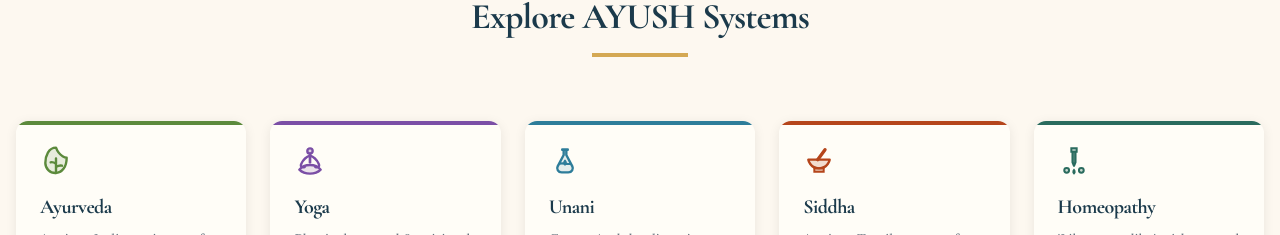
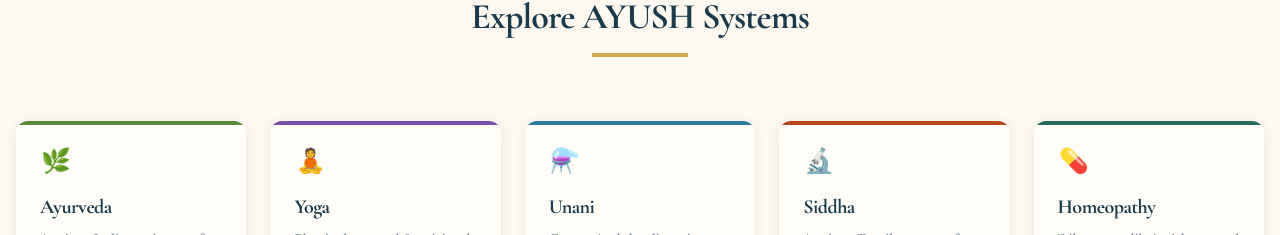
Before and after one commit to ShubhamGangari/AyushLine1, a React (Vite) app: page / in a window 1280 px wide. Shown: the part 1229-1464 px from the top of the page. Built offline with nearby package versions, Linux system fonts and the light colour scheme; no server answers; the database is empty.

Commit message:
Use universal high-definition system emojis for Ayurveda, Yoga, Unani, Siddha, and Homeopathy with dynamic proportional scaling

```diff
--- a/src/components/ui/SystemIcons.tsx
+++ b/src/components/ui/SystemIcons.tsx
@@ -5,144 +5,74 @@
   size?: number;
 }
 
-// 1. Ayurveda Icon - Healing Botanical Leaf with Veins
+const getEmojiClass = (className: string) => {
+  let fontSize = 'text-2xl'; // default size for w-8 / h-8
+  if (className.includes('w-16') || className.includes('h-16') || className.includes('w-12') || className.includes('h-12')) {
+    fontSize = 'text-4xl sm:text-5xl';
+  } else if (className.includes('w-6') || className.includes('h-6') || className.includes('w-5') || className.includes('h-5')) {
+    fontSize = 'text-xl';
+  } else if (className.includes('w-10') || className.includes('h-10')) {
+    fontSize = 'text-3xl';
+  }
+  return `inline-flex items-center justify-center leading-none select-none ${fontSize} ${className}`;
+};
+
+// 1. Ayurveda Icon - 🌿 Herbal Leaf
 export const AyurvedaIcon: React.FC<IconProps> = ({ className = "w-8 h-8", size }) => (
-  <svg
-    viewBox="0 0 24 24"
-    fill="none"
-    xmlns="http://www.w3.org/2000/svg"
-    className={className.includes('text-') ? className : `text-[#5C8A3C] ${className}`}
-    width={size}
-    height={size}
+  <span
+    className={getEmojiClass(className)}
+    style={size ? { fontSize: `${size}px`, width: `${size}px`, height: `${size}px` } : undefined}
+    role="img"
+    aria-label="Ayurveda"
   >
-    <path
-      d="M12 2C6.5 2 4 8 4 13.5C4 17.6 7.4 21 11.5 21C16.5 21 20 16.5 20 9.5C20 9.5 14.5 9 12 2Z"
-      fill="currentColor"
-      fillOpacity="0.15"
-      stroke="currentColor"
-      strokeWidth="1.8"
-      strokeLinejoin="round"
-    />
-    <path
-      d="M12 21V10M12 14C9.5 12.5 8 13 8 13M12 16.5C14.5 15 16.5 15.5 16.5 15.5"
-      stroke="currentColor"
-      strokeWidth="1.8"
-      strokeLinecap="round"
-    />
-  </svg>
+    🌿
+  </span>
 );
 
-// 2. Yoga Icon - Meditating Person in Padmasana (Lotus Posture)
+// 2. Yoga Icon - 🧘 Person in Lotus Meditation Position
 export const YogaIcon: React.FC<IconProps> = ({ className = "w-8 h-8", size }) => (
-  <svg
-    viewBox="0 0 24 24"
-    fill="none"
-    xmlns="http://www.w3.org/2000/svg"
-    className={className.includes('text-') ? className : `text-[#7B4FA6] ${className}`}
-    width={size}
-    height={size}
+  <span
+    className={getEmojiClass(className)}
+    style={size ? { fontSize: `${size}px`, width: `${size}px`, height: `${size}px` } : undefined}
+    role="img"
+    aria-label="Yoga"
   >
-    {/* Yogi Head / Crown Aura */}
-    <circle cx="12" cy="4.5" r="2" fill="currentColor" fillOpacity="0.25" stroke="currentColor" strokeWidth="1.8" />
-
-    {/* Torso & Spine */}
-    <path d="M12 6.5V13" stroke="currentColor" strokeWidth="2" strokeLinecap="round" />
-
-    {/* Arms in Gyan Mudra resting on knees */}
-    <path d="M12 8C9.5 8.8 7 11 5.5 14C4.5 16 6 17 8 16.5" stroke="currentColor" strokeWidth="1.8" strokeLinecap="round" />
-    <path d="M12 8C14.5 8.8 17 11 18.5 14C19.5 16 18 17 16 16.5" stroke="currentColor" strokeWidth="1.8" strokeLinecap="round" />
-
-    {/* Lotus Crossed Legs Base */}
-    <path
-      d="M4 18.5C6 16 9 15 12 15C15 15 18 16 20 18.5C18 20.5 15 21.5 12 21.5C9 21.5 6 20.5 4 18.5Z"
-      fill="currentColor"
-      fillOpacity="0.15"
-      stroke="currentColor"
-      strokeWidth="1.8"
-      strokeLinejoin="round"
-    />
-  </svg>
+    🧘
+  </span>
 );
 
-// 3. Unani Icon - Hikmat Apothecary Flask & Decoction Leaf
+// 3. Unani Icon - ⚗️ Alembic Alchemy / Extract Flask
 export const UnaniIcon: React.FC<IconProps> = ({ className = "w-8 h-8", size }) => (
-  <svg
-    viewBox="0 0 24 24"
-    fill="none"
-    xmlns="http://www.w3.org/2000/svg"
-    className={className.includes('text-') ? className : `text-[#2E7D9A] ${className}`}
-    width={size}
-    height={size}
+  <span
+    className={getEmojiClass(className)}
+    style={size ? { fontSize: `${size}px`, width: `${size}px`, height: `${size}px` } : undefined}
+    role="img"
+    aria-label="Unani"
   >
-    <path d="M10 3.5H14" stroke="currentColor" strokeWidth="2" strokeLinecap="round" />
-    <path
-      d="M11 3.5V7.5L6.5 16C5.5 18 6.8 20.5 9.5 20.5H14.5C17.2 20.5 18.5 18 17.5 16L13 7.5V3.5"
-      fill="currentColor"
-      fillOpacity="0.12"
-      stroke="currentColor"
-      strokeWidth="1.8"
-      strokeLinejoin="round"
-    />
-    <path d="M8 14C10.5 13 13.5 15 16 14" stroke="currentColor" strokeWidth="1.6" strokeLinecap="round" />
-    <path d="M12 11.5C11 12.5 11 14 12 15C13 14 13 12.5 12 11.5Z" fill="currentColor" stroke="currentColor" strokeWidth="1" />
-  </svg>
+    ⚗️
+  </span>
 );
 
-// 4. Siddha Icon - Mortar & Pestle Grinding Bowl (Kalvam)
+// 4. Siddha Icon - 🔬 Laboratory Microscope / Mineral Science
 export const SiddhaIcon: React.FC<IconProps> = ({ className = "w-8 h-8", size }) => (
-  <svg
-    viewBox="0 0 24 24"
-    fill="none"
-    xmlns="http://www.w3.org/2000/svg"
-    className={className.includes('text-') ? className : `text-[#B5451B] ${className}`}
-    width={size}
-    height={size}
+  <span
+    className={getEmojiClass(className)}
+    style={size ? { fontSize: `${size}px`, width: `${size}px`, height: `${size}px` } : undefined}
+    role="img"
+    aria-label="Siddha"
   >
-    <path d="M16.5 3.5L11 11" stroke="currentColor" strokeWidth="2.5" strokeLinecap="round" />
-    <path
-      d="M4 11H20C20 11 18.8 17.5 12 17.5C5.2 17.5 4 11 4 11Z"
-      fill="currentColor"
-      fillOpacity="0.18"
-      stroke="currentColor"
-      strokeWidth="1.8"
-      strokeLinejoin="round"
-    />
-    <path
-      d="M8.5 17.5H15.5V20H8.5V17.5Z"
-      fill="currentColor"
-      fillOpacity="0.3"
-      stroke="currentColor"
-      strokeWidth="1.5"
-    />
-  </svg>
+    🔬
+  </span>
 );
 
-// 5. Homeopathy Icon - Liquid Medicine Dropper & Remedy Globules
+// 5. Homeopathy Icon - 💊 Medicine Pill / Remedy Globule
 export const HomeopathyIcon: React.FC<IconProps> = ({ className = "w-8 h-8", size }) => (
-  <svg
-    viewBox="0 0 24 24"
-    fill="none"
-    xmlns="http://www.w3.org/2000/svg"
-    className={className.includes('text-') ? className : `text-[#2A6B5E] ${className}`}
-    width={size}
-    height={size}
+  <span
+    className={getEmojiClass(className)}
+    style={size ? { fontSize: `${size}px`, width: `${size}px`, height: `${size}px` } : undefined}
+    role="img"
+    aria-label="Homeopathy"
   >
-    <path d="M10 2.5H14V5H10V2.5Z" fill="currentColor" fillOpacity="0.3" stroke="currentColor" strokeWidth="1.5" />
-    <path
-      d="M11 5V13L12 15.5L13 13V5"
-      fill="currentColor"
-      fillOpacity="0.12"
-      stroke="currentColor"
-      strokeWidth="1.8"
-      strokeLinejoin="round"
-    />
-    <path
-      d="M12 18.5C12 18.5 10.5 20.2 12 21.5C13.5 20.2 12 18.5 12 18.5Z"
-      fill="currentColor"
-      stroke="currentColor"
-      strokeWidth="1.2"
-    />
-    <circle cx="6.5" cy="19" r="1.8" fill="currentColor" fillOpacity="0.25" stroke="currentColor" strokeWidth="1.5" />
-    <circle cx="17.5" cy="19" r="1.8" fill="currentColor" fillOpacity="0.25" stroke="currentColor" strokeWidth="1.5" />
-  </svg>
+    💊
+  </span>
 );
```
